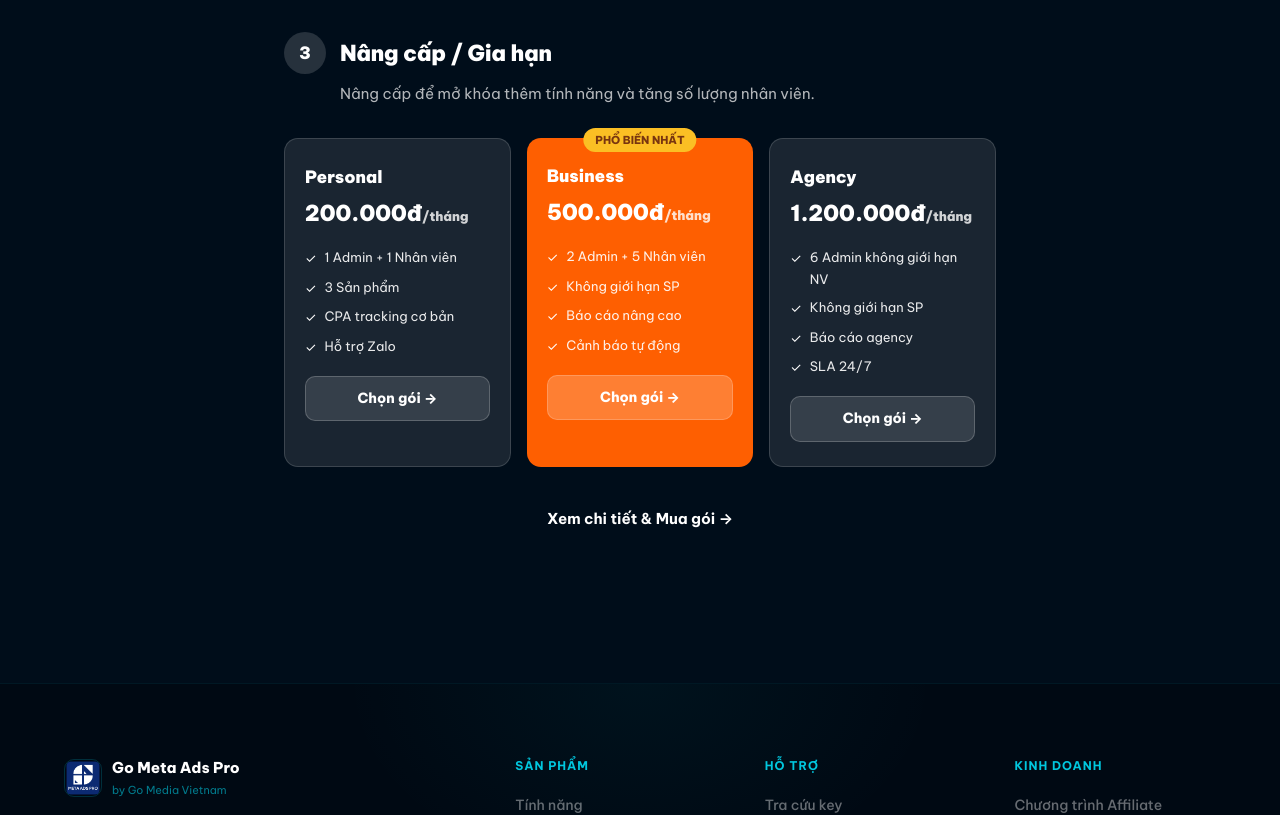
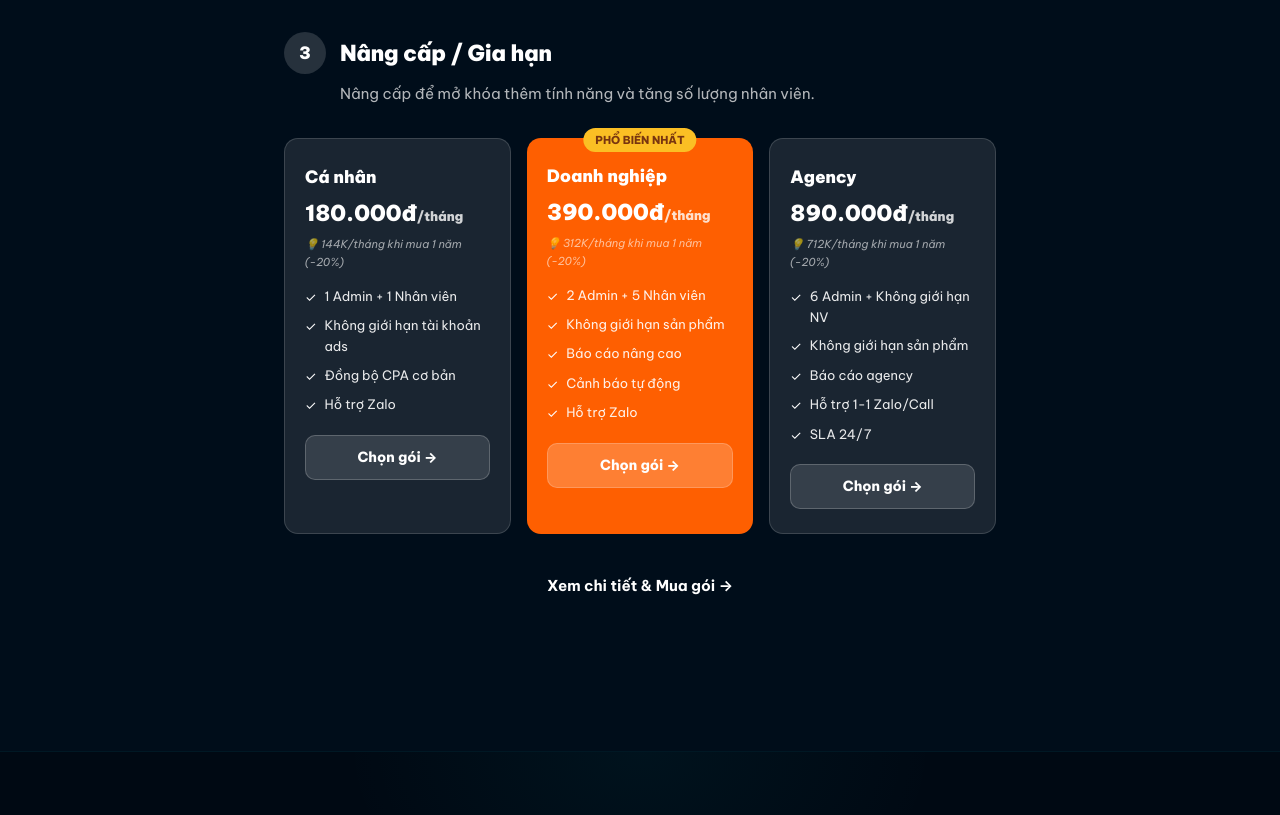
Before and after one commit to gomediait/go-meta-ads-web, a Next.js app: page /quan-ly in a window 1280 px wide. Shown: the part 1380-2195 px from the top of the page. Built offline with nearby package versions, Linux system fonts and the light colour scheme; no server answers.

Commit message:
fix: quan-ly pricing updated - Personal 180K, Business 390K, Agency 890K with yearly discount note

```diff
--- a/pages/quan-ly.jsx
+++ b/pages/quan-ly.jsx
@@ -372,48 +372,54 @@
     ? [
         {
           name: 'Personal',
-          price: '200.000đ',
+          price: '180.000đ',
           period: '/month',
-          features: ['1 Admin + 1 Staff', '3 Products', 'Basic CPA tracking', 'Zalo support'],
+          note: '144K/month — 1 year (-20%)',
+          features: ['1 Admin + 1 Staff', 'Unlimited ad accounts', 'Basic CPA sync', 'Zalo support'],
           highlight: false,
         },
         {
           name: 'Business',
-          price: '500.000đ',
+          price: '390.000đ',
           period: '/month',
-          features: ['2 Admin + 5 Staff', 'Unlimited products', 'Advanced reports', 'Auto alerts'],
+          note: '312K/month — 1 year (-20%)',
+          features: ['2 Admin + 5 Staff', 'Unlimited products', 'Advanced reports', 'Auto alerts', 'Zalo support'],
           highlight: true,
           badge: 'MOST POPULAR',
         },
         {
           name: 'Agency',
-          price: '1.200.000đ',
+          price: '890.000đ',
           period: '/month',
-          features: ['6 Admin unlimited staff', 'Unlimited products', 'Agency reports', 'SLA 24/7'],
+          note: '712K/month — 1 year (-20%)',
+          features: ['6 Admin + Unlimited staff', 'Unlimited products', 'Agency reports', '1-1 Zalo/Call', 'SLA 24/7'],
           highlight: false,
         },
       ]
     : [
         {
-          name: 'Personal',
-          price: '200.000đ',
+          name: 'Cá nhân',
+          price: '180.000đ',
           period: '/tháng',
-          features: ['1 Admin + 1 Nhân viên', '3 Sản phẩm', 'CPA tracking cơ bản', 'Hỗ trợ Zalo'],
+          note: '144K/tháng khi mua 1 năm (-20%)',
+          features: ['1 Admin + 1 Nhân viên', 'Không giới hạn tài khoản ads', 'Đồng bộ CPA cơ bản', 'Hỗ trợ Zalo'],
           highlight: false,
         },
         {
-          name: 'Business',
-          price: '500.000đ',
+          name: 'Doanh nghiệp',
+          price: '390.000đ',
           period: '/tháng',
-          features: ['2 Admin + 5 Nhân viên', 'Không giới hạn SP', 'Báo cáo nâng cao', 'Cảnh báo tự động'],
+          note: '312K/tháng khi mua 1 năm (-20%)',
+          features: ['2 Admin + 5 Nhân viên', 'Không giới hạn sản phẩm', 'Báo cáo nâng cao', 'Cảnh báo tự động', 'Hỗ trợ Zalo'],
           highlight: true,
           badge: 'PHỔ BIẾN NHẤT',
         },
         {
           name: 'Agency',
-          price: '1.200.000đ',
+          price: '890.000đ',
           period: '/tháng',
-          features: ['6 Admin không giới hạn NV', 'Không giới hạn SP', 'Báo cáo agency', 'SLA 24/7'],
+          note: '712K/tháng khi mua 1 năm (-20%)',
+          features: ['6 Admin + Không giới hạn NV', 'Không giới hạn sản phẩm', 'Báo cáo agency', 'Hỗ trợ 1-1 Zalo/Call', 'SLA 24/7'],
           highlight: false,
         },
       ]
@@ -460,9 +466,14 @@
                 }}>{p.badge}</div>
               )}
               <div style={{ fontWeight: 900, fontSize: 17, marginBottom: 4 }}>{p.name}</div>
-              <div style={{ fontSize: 22, fontWeight: 900, marginBottom: 16 }}>
+              <div style={{ fontSize: 22, fontWeight: 900, marginBottom: 4 }}>
                 {p.price}<span style={{ fontSize: 13, opacity: 0.8 }}>{p.period}</span>
               </div>
+              {p.note && (
+                <div style={{ fontSize: 11, color: 'rgba(255,255,255,0.6)', marginBottom: 14, fontStyle: 'italic' }}>
+                  💡 {p.note}
+                </div>
+              )}
               <ul style={{ listStyle: 'none', padding: 0, margin: 0 }}>
                 {p.features.map((f, i) => (
                   <li key={i} style={{ fontSize: 13, marginBottom: 7, display: 'flex', gap: 8, alignItems: 'flex-start' }}>
```
